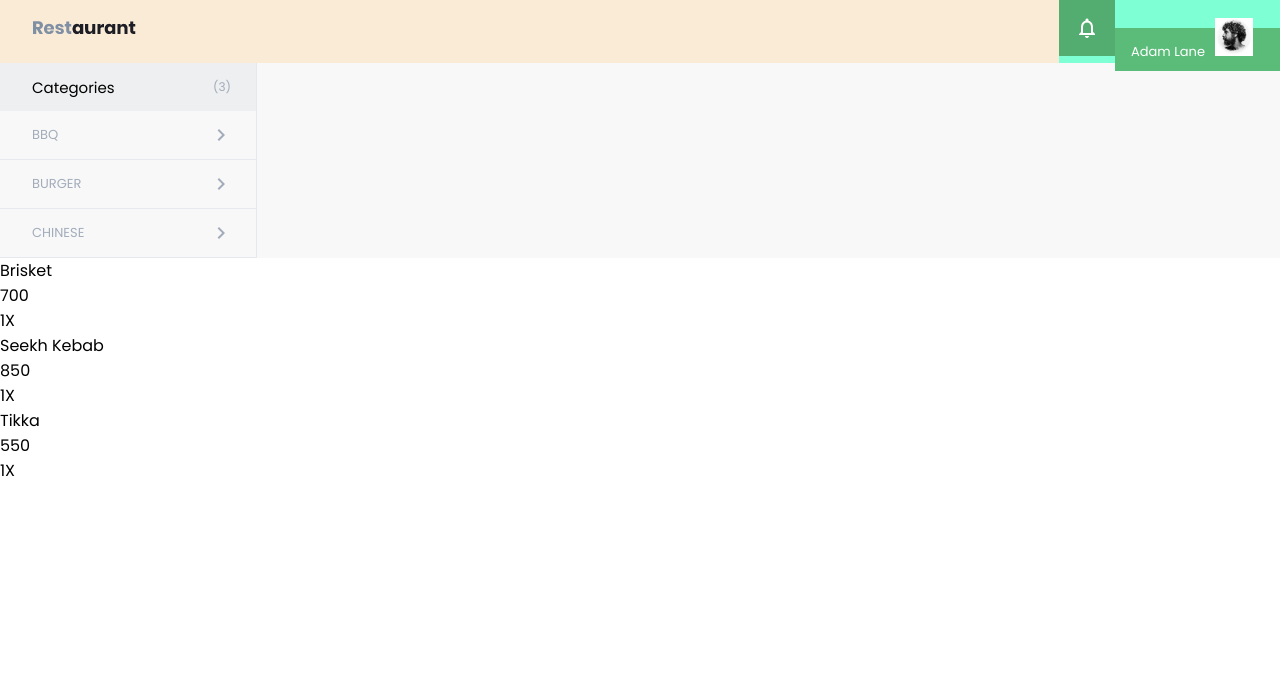
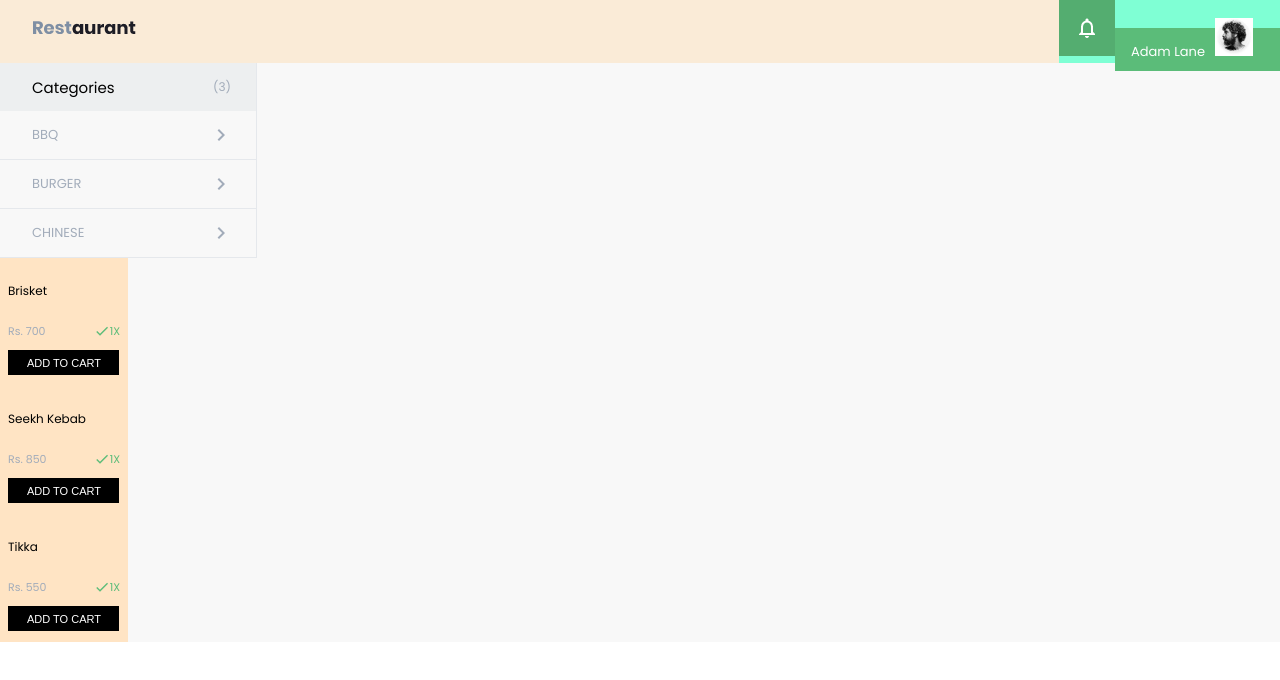
Before and after one commit to amnajah99/Restaurant, a React (Create React App) app: page / in a window 1280 px wide. Shown: the top 680 px of the page. Built offline with nearby package versions, Linux system fonts and the light colour scheme.

Commit message:
Styled menu card

```diff
--- a/src/Components/MenuCard.css
+++ b/src/Components/MenuCard.css
@@ -1,3 +1,33 @@
 .menu-card {
-    background-color: #fff;
+    background-color: bisque;
+    height: 112px;
+    width: 112px;
+    padding: 8px;
 }
+.menu-card-title {
+    font-size: 12px;
+    margin-top: 16px;
+}
+.menu-card-details {
+    display: flex;
+    justify-content: space-between;
+    font-size: 11px;
+    margin-top: 23px;
+    margin-bottom: 9px;
+}
+.menu-card-price {
+    color: #a2acba;
+}
+.menu-card-amount {
+    color: #5bbc79;
+    display: flex;
+    align-items: flex-start;
+}
+.add-to-cart-btn {
+    /* width: 96px; */
+    font-size: 11px;
+    color: #ffffff;
+    background-color: black;
+    border: 0;
+    padding: 7px 18px 6px 19px;
+}
--- a/src/Components/MenuCard.js
+++ b/src/Components/MenuCard.js
@@ -1,13 +1,15 @@
+import tick from '../images/tick.svg'
 import './MenuCard.css';
 
 const MenuCard = ({ name, price }) => {
     return (
         <div className="menu-card">
-            <div>{name}</div>
-            <div>
-                <div>{price}</div>
-                <div>1X</div>
+            <div className='menu-card-title'>{name}</div>
+            <div className='menu-card-details'>
+                <div className='menu-card-price'>Rs. {price}</div>
+                <div className='menu-card-amount'><img src={tick} /> 1X</div>
             </div>
+            <button className='add-to-cart-btn'>ADD TO CART</button>
         </div>
     );
 }
```
Also changed, not shown: src/images/tick.svg (added).
